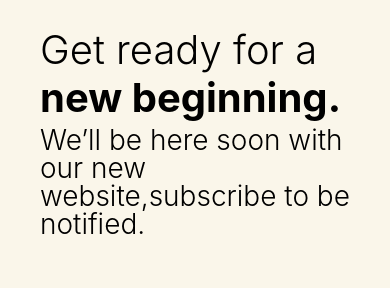
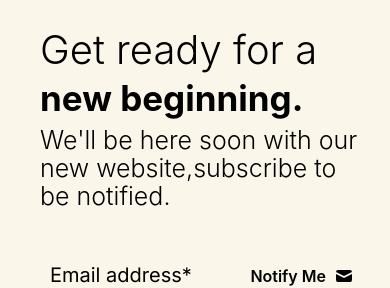
Before and after one commit to PropziGithub/sns_coming_soon, a React (Vite) app: page / in a window 390 px wide. Shown: the part 173-461 px from the top of the page. Built offline with nearby package versions, Linux system fonts and the light colour scheme.

Commit message:
Fix: fonts and spacing

```diff
--- a/src/components/Banner.jsx
+++ b/src/components/Banner.jsx
@@ -47,11 +47,11 @@ const Banner = () => {
           <span className="font-Inter font-light  lg:leading-[50.02px] lg:text-[50px] leading-[40.02px] text-[40px]">
             Get ready for a
           </span>
-          <span className="font-Inter font-bold lg:leading-[50.02px] lg:text-[50px] leading-[40.02px] text-[40px] py-2">
+          <span className="font-Inter font-bold lg:leading-[50.02px] lg:text-[50px] leading-[40.02px] text-[35px] py-2">
             new beginning.
           </span>
-          <p className="font-Inter font-light  lg:leading-[40.02px] lg:text-[40px] leading-[28.02px] text-[28px]">
-            We’ll be here soon with our new website,subscribe to be notified.
+          <p className="font-Inter font-light  lg:leading-[40.02px] lg:text-[40px] leading-[28.02px] text-[25px]">
+            We'll be here soon with our new website,subscribe to be notified.
           </p>
           {/* Input */}
           <div className="relative mb-6 pt-10">
```
